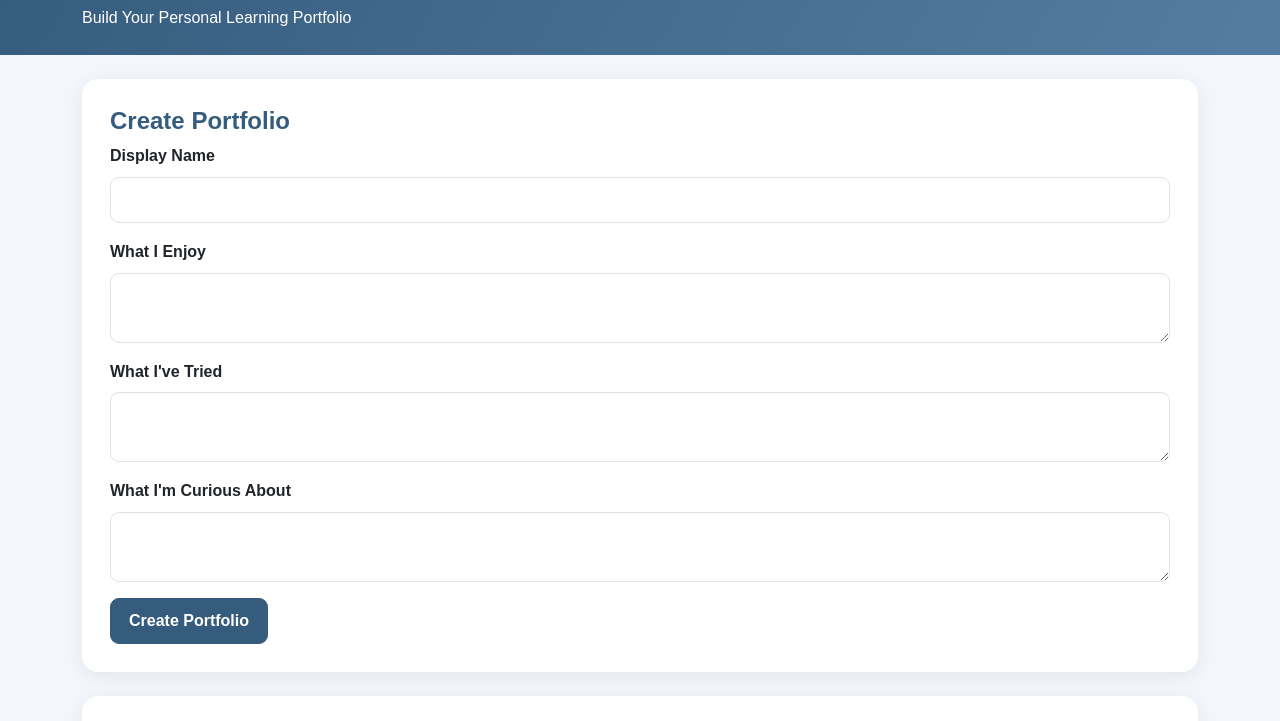
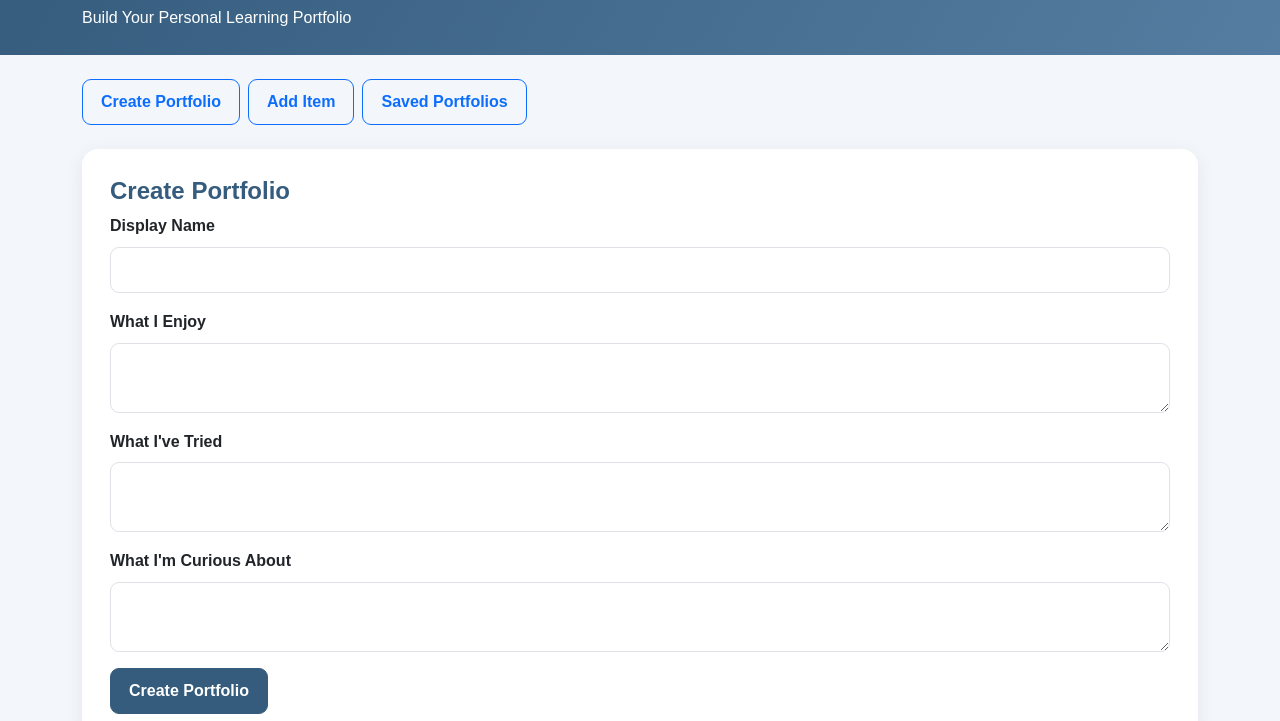
Before and after one commit to Phuvalat-V/cs100-power-up, a plain HTML site: page index.html in a window 1280 px wide. Shown: the part 75-796 px from the top of the page. Drawn offline with nearby package versions, Linux system fonts and the light colour scheme.

Commit message:
Add quick navigation to the portfolio page

```diff
--- a/index.html
+++ b/index.html
@@ -22,6 +22,11 @@
   </header>
 
   <main class="container py-4">
+    <nav class="d-flex flex-wrap gap-2 mb-4" aria-label="Portfolio navigation">
+  <a class="btn btn-outline-primary" href="#portfolio-form">Create Portfolio</a>
+  <a class="btn btn-outline-primary" href="#item-form">Add Item</a>
+  <a class="btn btn-outline-primary" href="#portfolio-list">Saved Portfolios</a>
+</nav>
 
     <!-- Portfolio creation -->
     <section class="card mb-4">
```
